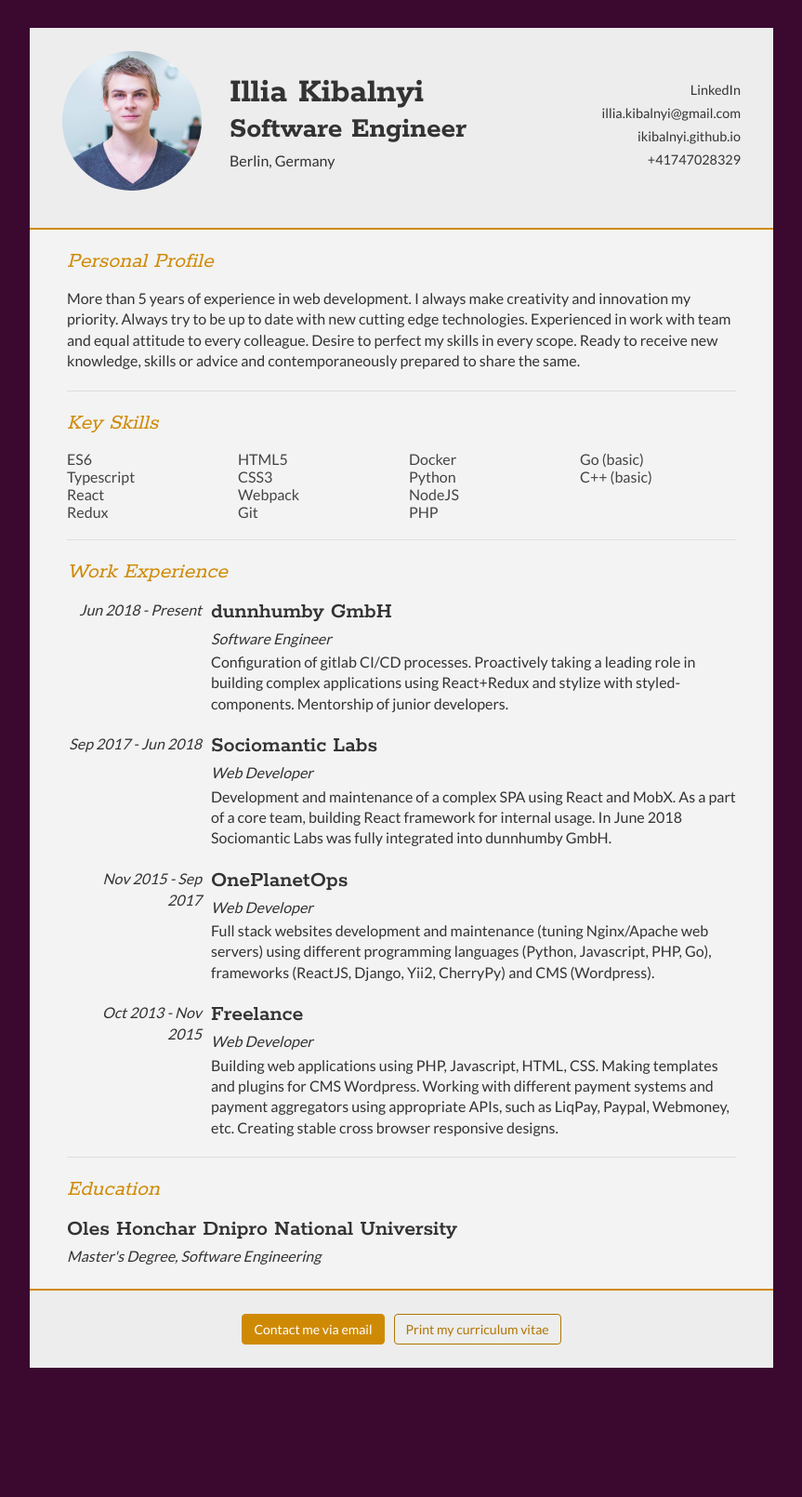
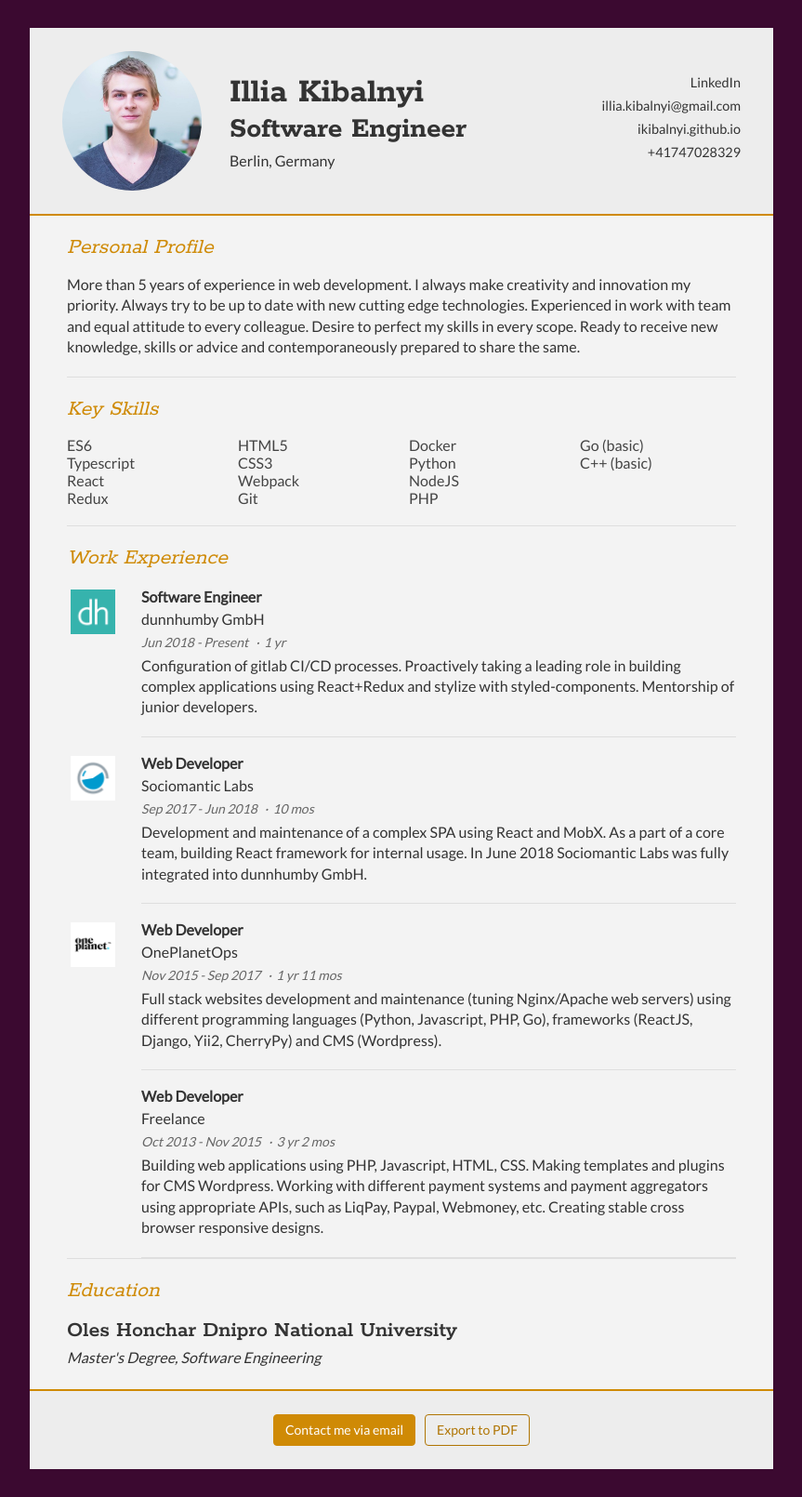
Before and after one commit to ikibalnyi/ikibalnyi.github.io, a Jekyll site: the page built from index.html, in a window 1280 px wide. Shown: the whole page at 93% size, without its empty margins (208-1071 px from the left). Built offline with Jekyll 4.4.1, drawn with Linux system fonts in a browser that asks for light colours; before the commit the page ends 1501 px from its top, so only the background shows below that.

Commit message:
Improve work experience section.

```diff
--- a/_data/experience.yml
+++ b/_data/experience.yml
@@ -2,6 +2,8 @@
   position: Software Engineer
   startDate: Jun 2018
   endDate: Present
+  duration: 1 yr
+  logo: dh.png
   description: |
     Configuration of gitlab CI/CD processes.
     Proactively taking a leading role in building complex applications
@@ -12,6 +14,8 @@
   position: Web Developer
   startDate: Sep 2017
   endDate: Jun 2018
+  duration: 10 mos
+  logo: sociomantic.png
   description: |
     Development and maintenance of a complex SPA using React and MobX.
     As a part of a core team, building React framework for internal usage.
@@ -21,6 +25,8 @@
   position: Web Developer
   startDate: Nov 2015
   endDate: Sep 2017
+  duration: 1 yr 11 mos
+  logo: opo.jpeg
   description: |
     Full stack websites development and maintenance (tuning Nginx/Apache web servers)
     using different programming languages (Python, Javascript, PHP, Go),
@@ -30,6 +36,7 @@
   position: Web Developer
   startDate: Oct 2013
   endDate: Nov 2015
+  duration: 3 yr 2 mos
   description: |
     Building web applications using PHP, Javascript, HTML, CSS.
     Making templates and plugins for CMS Wordpress.
--- a/_includes/footer.liquid
+++ b/_includes/footer.liquid
@@ -3,6 +3,6 @@
         Contact me via email
     </a>
     <a class="btn btn-secondary" href="javascript:window.print();">
-        Print my curriculum vitae
+        Export to PDF
     </a>
 </footer>
--- a/_includes/sections/experience.liquid
+++ b/_includes/sections/experience.liquid
@@ -1,14 +1,23 @@
 {% assign headline = include.headline | default: "Work Experience" %}
+
 
 {% capture includeContent %}
 {% for job in include.experience %}
-<article class="job row">
-    <div class="column left-column job-duration">
-        <i class="job-duration">{{ job.startDate }} - {{ job.endDate }}</i>
+<article class="job">
+    {% if job.logo %}
+    <div class="job-logo">
+        <img src="{{ "assets/images/" | relative_url | append: job.logo }}" alt="{{ job.company }}" />
     </div>
-    <div class="column description">
+    {% endif %}
+    <div class="description">
+        <h3 class="job-position">{{ job.position }}</h3>
         <h4 class="job-name">{{ job.company }}</h4>
-        <p class="job-name sub-details">{{ job.position }}</p>
+        <div class="job-duration">
+            <span>{{ job.startDate }} - {{ job.endDate }}</span>
+            {% if job.duration %}
+                <span class="bullet">{{ job.duration }}</span>
+            {% endif %}
+        </div>
         <p class="job-description">
             {{ job.description }}
         </p>
--- a/_sass/_layout.scss
+++ b/_sass/_layout.scss
@@ -0,0 +1,16 @@
+
+#main-area {
+  section {
+    border-top: 1px solid #dedede;
+    padding: 20px 0 0;
+
+    &:first-child {
+      border-top: 0;
+      padding-top: 0;
+    }
+
+    &:last-child {
+      padding-top: 20px;
+    }
+  }
+}
--- a/assets/css/style.scss
+++ b/assets/css/style.scss
@@ -57,6 +57,10 @@
         display: flex;
         align-items: center;
 
+        .profile {
+            margin-bottom: 0;
+        }
+
         .contact-details {
             text-align: right;
 
@@ -87,20 +91,6 @@
     padding: 20px 40px;
 }
 
-section {
-    border-top: 1px solid #dedede;
-    padding: 20px 0 0;
-}
-
-section:first-child {
-    border-top: 0;
-    padding-top: 0;
-}
-
-section:last-child {
-    padding-top: 20px;
-}
-
 #work-experience .left-column {
     flex-basis: 27%;
     text-align: right;
@@ -109,7 +99,7 @@ section:last-child {
 }
 
 #work-experience .job-duration {
-    line-height: 23px;
+    font-style: italic;
 }
 
 .row {
@@ -119,6 +109,55 @@ section:last-child {
 
 .column {
     flex: 0 1 100%;
+}
+
+.job {
+    .job-logo {
+        width: 56px;
+        height: 56px;
+        float: left;
+        padding: 4px;
+    }
+
+    .description {
+        margin-top: 16px;
+        margin-left: 80px;
+
+        &:after {
+            content: '';
+            display: block;
+            margin-top: 16px;
+            border-bottom: 1px solid #dedede;
+        }
+    }
+
+    .job-position {
+        font-size: $base-font-size;
+        font-weight: 600;
+        line-height: 1.5;
+        font-family: inherit;
+    }
+
+    .job-name {
+        font-size: $base-font-size;
+        font-weight: 400;
+        line-height: 1.5;
+        font-family: inherit;
+    }
+
+    .job-duration {
+        color: #666666;
+        font-size: $small-font-size;
+    }
+
+    .bullet:before {
+        content: '\00B7';
+        margin: 0 5px;
+    }
+
+    .job-description {
+        margin-top: 6px;
+    }
 }
 
 .section-title h2 {
```
Also changed, not shown: assets/images/dh.png (added), assets/images/opo.jpeg (added), assets/images/sociomantic.png (added).
